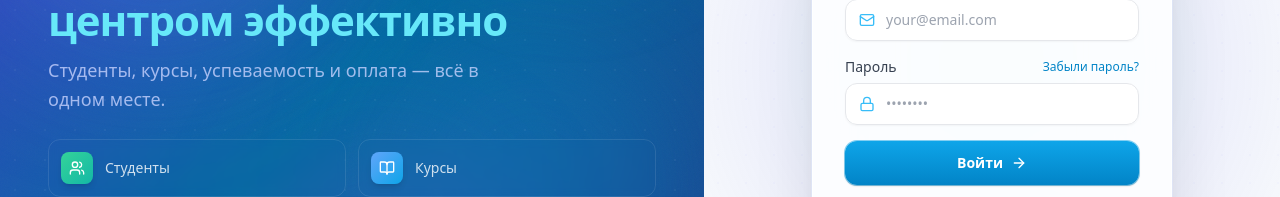
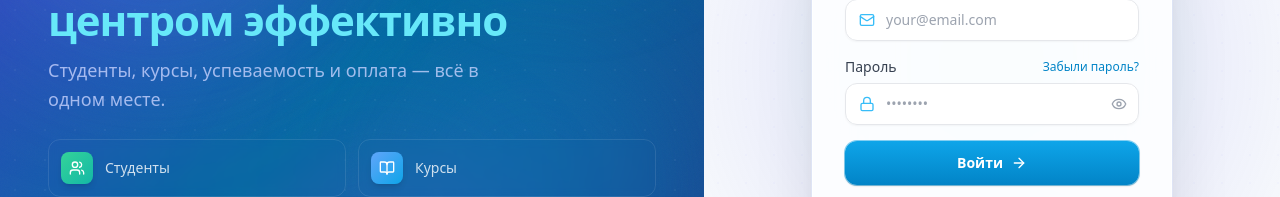
Before and after one commit to Bekakun/CRM_diploma, a React (Vite) app in the folder frontend/: page /login in a window 1280 px wide. Shown: the part 335-532 px from the top of the page. Built offline with nearby package versions, Linux system fonts and the light colour scheme; no server answers.

Commit message:
feat(login): add password reveal toggle eye icon

```diff
--- a/frontend/src/pages/auth/LoginPage.tsx
+++ b/frontend/src/pages/auth/LoginPage.tsx
@@ -2,7 +2,7 @@ import { useState, useEffect, useRef, useCallback } from 'react'
 import { useNavigate, Link } from 'react-router-dom'
 import { useAuthStore } from '../../context/authStore'
 import { useTranslation } from 'react-i18next'
-import { Sparkles, Mail, Lock, ArrowRight, BookOpen, Users, TrendingUp, Bot } from 'lucide-react'
+import { Sparkles, Mail, Lock, ArrowRight, BookOpen, Users, TrendingUp, Bot, Eye, EyeOff } from 'lucide-react'
 import api from '../../services/api'
 import { authService } from '../../services/authService'
 
@@ -24,6 +24,7 @@ const ORBS = [
 export default function LoginPage() {
   const [email, setEmail]       = useState('')
   const [password, setPassword] = useState('')
+  const [showPassword, setShowPassword] = useState(false)
   const [error, setError]       = useState('')
   const [step, setStep]         = useState<'login' | 'verify'>('login')
   const [code, setCode]         = useState('')
@@ -429,15 +430,23 @@ export default function LoginPage() {
                   </Link>
                 </div>
                 <div className="relative">
-                  <Lock className="absolute left-3.5 top-1/2 -translate-y-1/2 w-4 h-4 text-primary-400 dark:text-primary-400 z-10 pointer-events-none" />
+                  <Lock className="absolute left-3.5 top-1/2 -translate-y-1/2 w-4 h-4 text-primary-400 z-10 pointer-events-none" />
                   <input
-                    type="password"
+                    type={showPassword ? 'text' : 'password'}
                     value={password}
                     onChange={e => setPassword(e.target.value)}
-                    className="input-field pl-10"
+                    className="input-field pl-10 pr-10"
                     placeholder="••••••••"
                     required
                   />
+                  <button
+                    type="button"
+                    onClick={() => setShowPassword(s => !s)}
+                    className="absolute right-3 top-1/2 -translate-y-1/2 text-gray-400 hover:text-gray-600 dark:hover:text-gray-300 transition-colors z-10"
+                    tabIndex={-1}
+                  >
+                    {showPassword ? <EyeOff className="w-4 h-4" /> : <Eye className="w-4 h-4" />}
+                  </button>
                 </div>
               </div>
 
```
